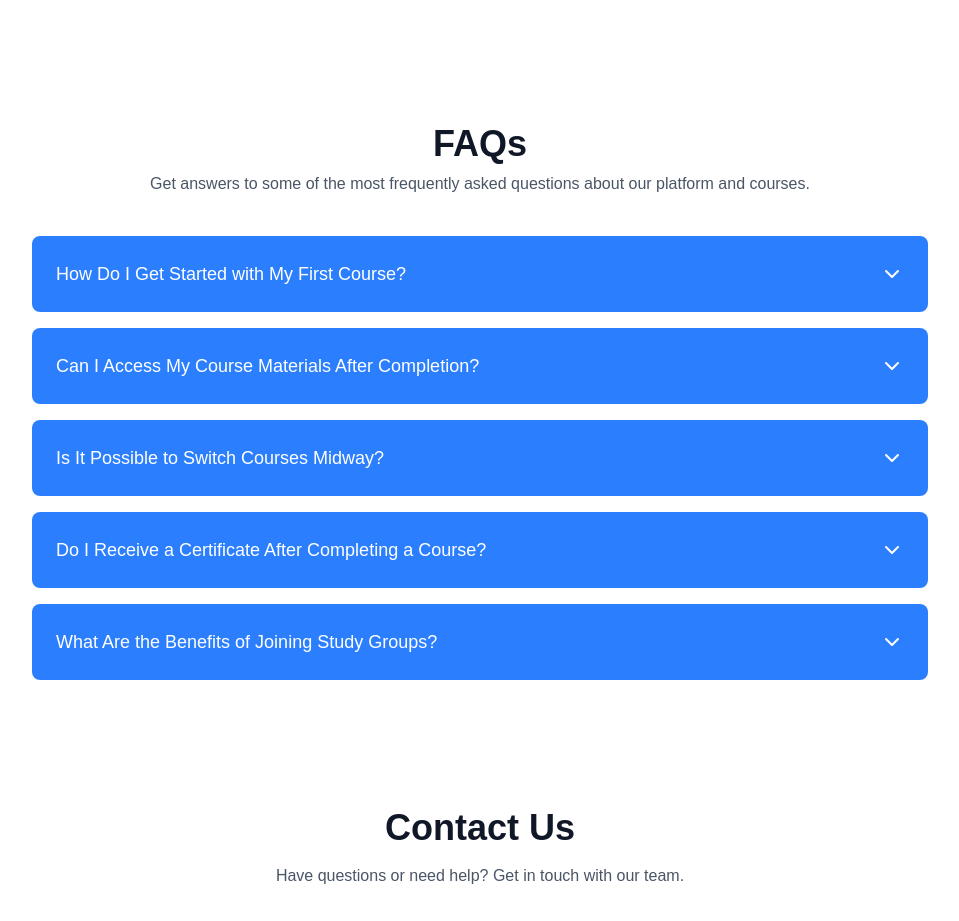
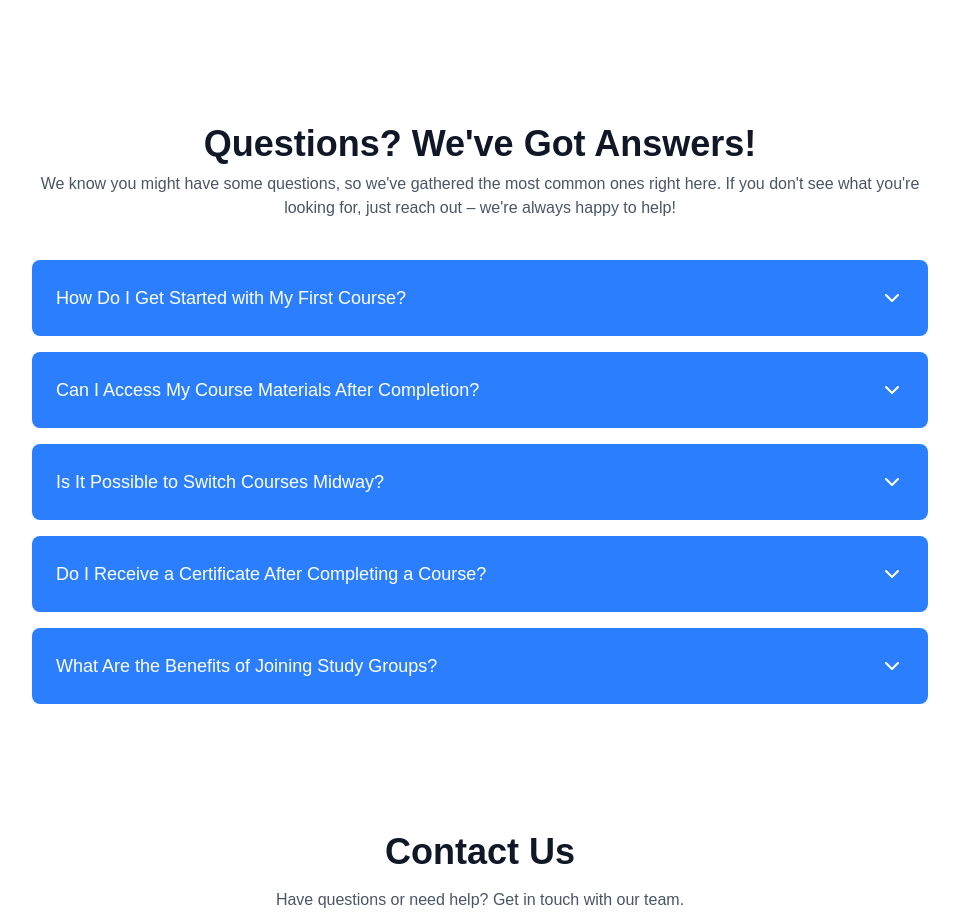
Before and after one commit to iamsamarth1011/capstone-sem2, a Next.js app: page / in a window 1280 px wide. Shown: the part 1540-2461 px from the top of the page, without its empty margins (160-1119 px from the left). Built offline with nearby package versions, Linux system fonts and the light colour scheme; no server answers.

Commit message:
Faq changes

```diff
--- a/app/landingPage/landingSection/faq.jsx
+++ b/app/landingPage/landingSection/faq.jsx
@@ -36,9 +36,9 @@ export default function InteractiveFAQ() {
     <section className=" py-16 px-6">
       <div className="max-w-4xl mx-auto">
         <div className="text-center mb-10">
-          <h2 className="text-4xl font-bold text-gray-900">FAQs</h2>
+          <h2 className="text-4xl font-bold text-gray-900">Questions? We've Got Answers!</h2>
           <p className="text-gray-600 mt-2">
-            Get answers to some of the most frequently asked questions about our platform and courses.
+            We know you might have some questions, so we've gathered the most common ones right here. If you don't see what you're looking for, just reach out – we're always happy to help!
           </p>
         </div>
 
```
